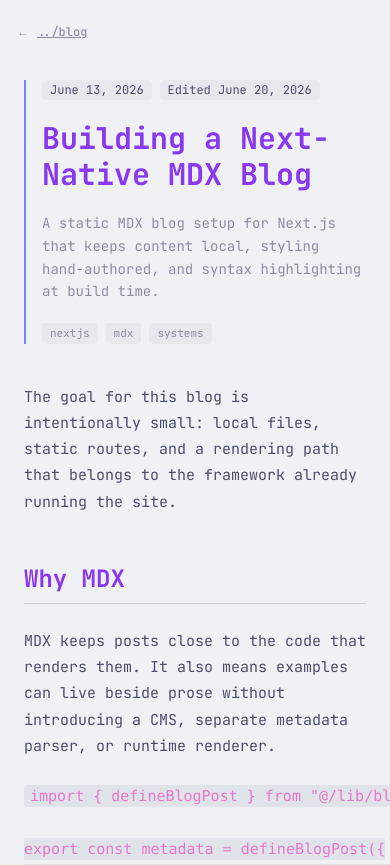
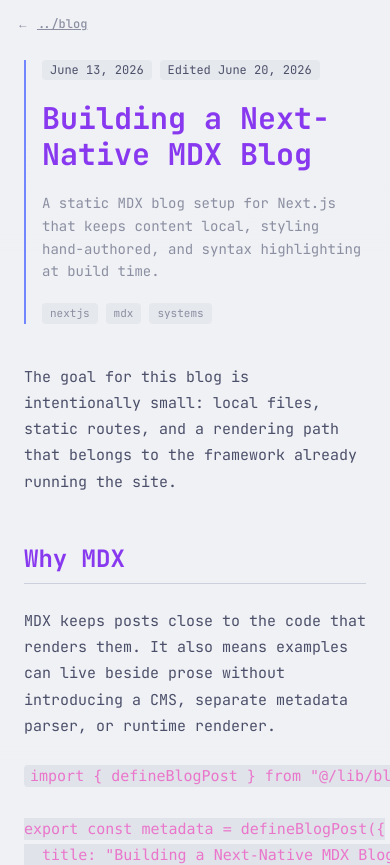
Before and after one commit to jeetsh4h/jeetsh4h-dev, a Next.js app: page /blog/next-native-mdx-blog in a window 390 px wide. Shown: the top 865 px of the page. Built offline with nearby package versions, Linux system fonts and the light colour scheme.

Commit message:
style(mobile): reduce top padding

```diff
--- a/app/blog/[slug]/page.tsx
+++ b/app/blog/[slug]/page.tsx
@@ -105,7 +105,7 @@
       id="main-content"
       className="min-h-screen font-mono"
     >
-      <div className="mx-auto flex w-full flex-none items-center justify-between p-4 pb-2">
+      <div className="mx-auto flex w-full flex-none items-center justify-between px-4 pt-2 pb-2 md:p-4 md:pb-2">
         <Button
           nativeButton={false}
           render={<Link href="/blog" />}
@@ -119,7 +119,7 @@
         </Button>
       </div>
 
-      <article className="mx-auto max-w-3xl px-6 pb-12 pt-6 md:pb-16 md:pt-8">
+      <article className="mx-auto max-w-3xl px-6 pb-12 pt-3 md:pb-16 md:pt-8">
         <header className="mb-10 space-y-5 border-l-2 border-accent pl-4">
           <div className="flex flex-wrap items-center gap-2">
             <Badge>{formatPostDate(post.publishedAt)}</Badge>
--- a/app/blog/page.tsx
+++ b/app/blog/page.tsx
@@ -56,7 +56,7 @@
       id="main-content"
       className="min-h-screen font-mono"
     >
-      <div className="mx-auto flex w-full flex-none items-center justify-between p-4 pb-2">
+      <div className="mx-auto flex w-full flex-none items-center justify-between px-4 pt-2 pb-2 md:p-4 md:pb-2">
         <Button
           nativeButton={false}
           render={<Link href="/" />}
@@ -70,7 +70,7 @@
         </Button>
       </div>
 
-      <div className="mx-auto max-w-3xl px-6 pb-12 pt-6 md:pb-16 md:pt-8">
+      <div className="mx-auto max-w-3xl px-6 pb-12 pt-3 md:pb-16 md:pt-8">
         <div className="mb-10 space-y-3 border-l-2 border-accent pl-4">
           <p className="text-xs text-muted-foreground">guest@jeetsh4h-dev:~</p>
           <h1 className="text-3xl font-bold tracking-normal text-primary md:text-4xl">
--- a/app/not-found.tsx
+++ b/app/not-found.tsx
@@ -7,7 +7,7 @@
 export default async function NotFound() {
   return (
     <div className="min-h-screen flex flex-col font-mono">
-      <div className="mx-auto flex w-full flex-none items-center justify-between p-4 pb-2 z-10">
+      <div className="mx-auto flex w-full flex-none items-center justify-between px-4 pt-2 pb-2 md:p-4 md:pb-2 z-10">
         <Button
           nativeButton={false}
           render={<Link href="/" />}
--- a/app/page.tsx
+++ b/app/page.tsx
@@ -98,7 +98,7 @@
         type="application/ld+json"
         dangerouslySetInnerHTML={{ __html: structuredData }}
       />
-      <div className="max-w-3xl mx-auto px-6 py-12 md:py-20 space-y-16">
+      <div className="max-w-3xl mx-auto px-6 pt-8 pb-12 md:py-20 space-y-10 md:space-y-16">
         <section className="space-y-6">
           <Profile />
         </section>
--- a/app/pdf/page.tsx
+++ b/app/pdf/page.tsx
@@ -19,7 +19,7 @@
         id="main-content"
         className="h-dvh flex flex-col"
       >
-        <div className="mx-auto flex w-full flex-none items-center justify-between p-4 pb-2">
+        <div className="mx-auto flex w-full flex-none items-center justify-between px-4 pt-2 pb-2 md:p-4 md:pb-2">
           <Button
             nativeButton={false}
             render={<Link href="/" />}
--- a/components/terminal/terminal-page-client.tsx
+++ b/components/terminal/terminal-page-client.tsx
@@ -73,7 +73,7 @@
         className="relative flex w-full flex-col"
         style={{ height: viewportHeight }}
       >
-        <div className="mx-auto flex w-full flex-none items-center justify-between p-4 pb-2">
+        <div className="mx-auto flex w-full flex-none items-center justify-between px-4 pt-2 pb-2 md:p-4 md:pb-2">
           <Button
             nativeButton={false}
             render={<Link href="/" />}
```
